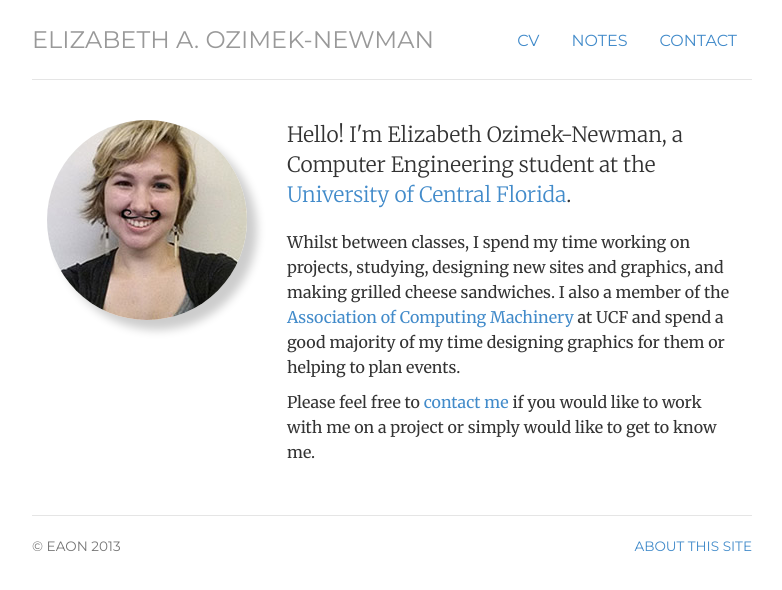
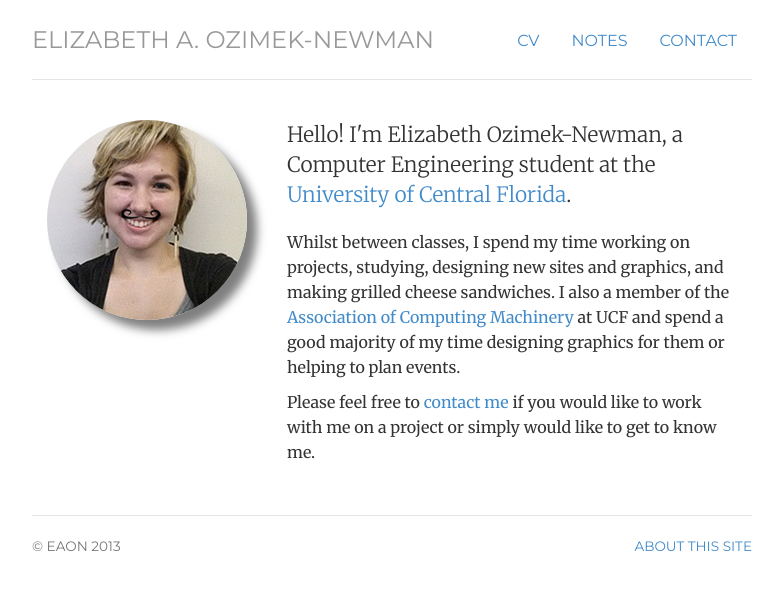
Before and after one commit to vitamessor/vitamessor.github.io, a Jekyll site: the page built from index.html, in a window 1280 px wide. Shown: the top 590 px of the page, without its empty margins (248-1030 px from the left). Built offline with Jekyll 4.4.1, drawn with Linux system fonts in a browser that asks for light colours.

Commit message:
maybe will show up now

```diff
--- a/css/style.css
+++ b/css/style.css
@@ -52,7 +52,7 @@
 .about ul.list-unstyled li { line-height: 30px; text-indent: -30px; margin-left: 30px;}
 
 .img-circle{
-	  -webkit-box-shadow: 10px 10px 10px rgba(0, 0, 0, .2);
-  		-moz-box-shadow: 10px 10px 10px rgba(0, 0, 0, .2);
- 		 box-shadow: 10px 10px 10px rgba(0, 0, 0, .2);
+	  -webkit-box-shadow: 10px 10px 10px rgba(0, 0, 0, .5);
+  		-moz-box-shadow: 10px 10px 10px rgba(0, 0, 0, .5);
+ 		 box-shadow: 10px 10px 10px rgba(0, 0, 0, .5);
 }
```
